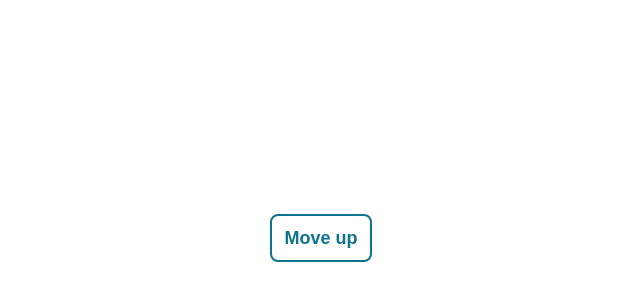
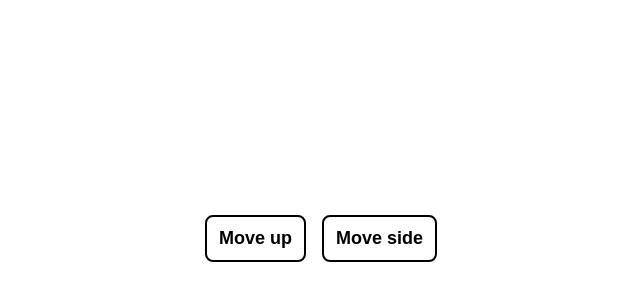
Before and after one commit to tigerabrodi/fun-ui-components, a React (Vite) app: page /buttons in a window 1280 px wide. Shown: the part 162-462 px from the top of the page, without its empty margins (319-959 px from the left). Built offline with nearby package versions, Linux system fonts and the light colour scheme.

Commit message:
move up button

```diff
--- a/src/components/buttons/Buttons.css
+++ b/src/components/buttons/Buttons.css
@@ -0,0 +1,59 @@
+.move-up-button {
+  position: relative;
+  padding: 8px 12px;
+  color: black;
+  border: 2px solid black;
+  border-radius: 8px;
+  font-size: 18px;
+  font-weight: 600;
+  overflow: hidden;
+  z-index: 1;
+}
+
+.move-up-button::before {
+  content: "";
+  background-color: rgb(36, 173, 173);
+  width: 110%;
+  height: 100%;
+  position: absolute;
+  bottom: 0;
+  left: 0;
+  z-index: -1;
+  transform-origin: bottom center;
+  transform: scaleY(0);
+  transition: transform 0.3s ease-in-out;
+}
+
+.move-up-button:hover::before {
+  transform: scaleY(1);
+}
+
+.move-side-button {
+  position: relative;
+  padding: 8px 12px;
+  color: black;
+  border: 2px solid black;
+  border-radius: 8px;
+  font-size: 18px;
+  font-weight: 600;
+  overflow: hidden;
+  z-index: 1;
+}
+
+.move-side-button::before {
+  content: "";
+  background-color: rgb(36, 173, 173);
+  width: 110%;
+  height: 100%;
+  position: absolute;
+  bottom: 0;
+  left: 0;
+  z-index: -1;
+  transform-origin: left;
+  transform: scaleX(0);
+  transition: transform 0.3s ease-in-out;
+}
+
+.move-side-button:hover::before {
+  transform: scaleX(1);
+}
--- a/src/components/buttons/Buttons.tsx
+++ b/src/components/buttons/Buttons.tsx
@@ -3,9 +3,8 @@ import "./Buttons.css";
 export const Buttons = () => {
   return (
     <div className="flex items-center gap-4">
-      <button className="move-up-button px-3 py-2 rounded-lg text-lg font-semibold border-cyan-700 text-cyan-700 border-2">
-        Move up
-      </button>
+      <button className="move-up-button">Move up</button>
+      <button className="move-side-button">Move side</button>
     </div>
   );
 };
```
